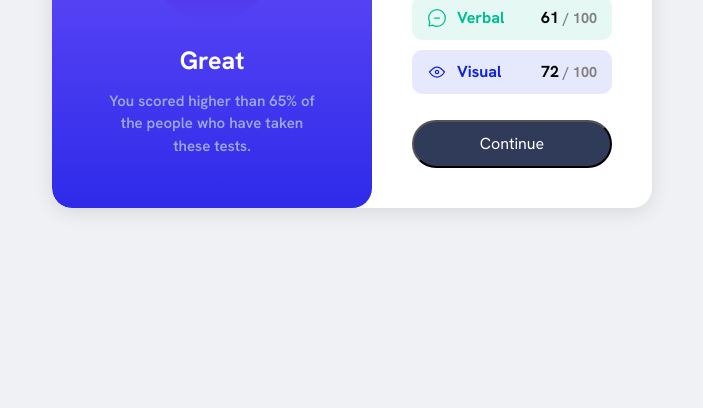
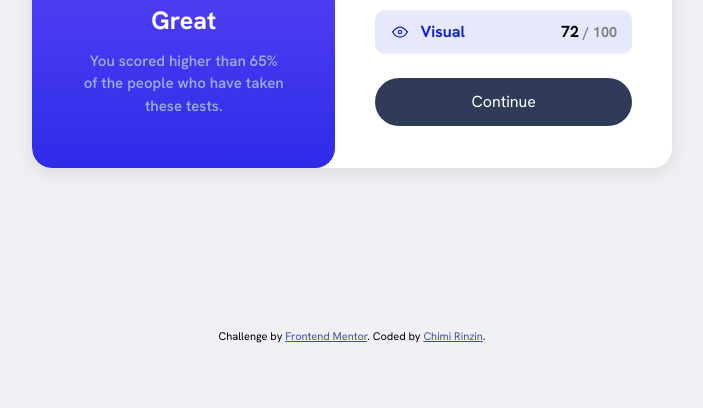
Before and after one commit to ChimiRinzin-HWR/ResultsSummary, a plain HTML site: page index.html in a window 1280 px wide. Shown: the part 392-800 px from the top of the page, without its empty margins (288-991 px from the left). Drawn offline with Linux system fonts and the light colour scheme.

Commit message:
final3 commit

```diff
--- a/index.html
+++ b/index.html
@@ -19,6 +19,7 @@
     <style>
       .attribution {
         font-size: 11px;
+        align-items: center;
         text-align: center;
       }
       .attribution a {
@@ -89,10 +90,11 @@
               >
             </li>
           </ul>
-          <button id="button">Continue</button>
+          <div tabindex="0" button id="button" class="button">Continue</div>
         </div>
       </div>
     </main>
+    <footer>
       <div class="attribution">
         Challenge by
         <a href="https://www.frontendmentor.io?ref=challenge" target="_blank"
@@ -102,6 +104,7 @@
           >Chimi Rinzin</a
         >.
       </div>
+    </footer>
   </body>
   <script src="javaS.js"></script>
 </html>
--- a/javaS.js
+++ b/javaS.js
@@ -46,6 +46,12 @@ document.addEventListener('DOMContentLoaded', function(){
 const next = document.getElementById("button")
 
 next.addEventListener('click', myfunction)
+next.addEventListener('touchstart', myfunction)
+next.addEventListener('keydown', function(event){
+    if(event.key === 'Enter'){
+        myfunction();
+    }
+})
 
 function myfunction(){
     fetch('./data2.json')
--- a/styles.css
+++ b/styles.css
@@ -1,4 +1,4 @@
-@import url('/reset.css');
+@import url('./reset.css');
 
 @font-face {
     font-family: 'hanken';
@@ -25,24 +25,28 @@
     --Light-lavender: hsl(241, 100%, 89%);
     --Dark-gray-blue: hsl(224, 30%, 27%);
 }
+main{
+    height: 45rem;
+    display: flex;
+    justify-content: center;
+    align-items: center;
+}
 body{
     font-family: 'hanken';
     background-color: #eff1f5;
 }
 .card{
     border-radius: 20px;
-    position: absolute;
-    left: 50%;
-    top: 50%;
-    -ms-transform: translate(-50%,-50%);
-    transform: translate(-50%,-50%);
     display: flex;
     background: white;
     border-radius: 20px;
     box-shadow: 0 4px 20px rgba(0, 0, 0, 0.1);
     overflow: hidden;
-    max-width: 600px;
     width: 100%;
+    max-width: 40rem;
+}
+.card > * {
+    flex: 1;
 }
 .score{
     background: linear-gradient(var(--Violet-blue-circle), var(--Persian-blue-circle));
@@ -54,7 +58,6 @@ body{
     justify-content:center;
     align-items: center;
     margin: 0 auto 20px;
-
     flex-direction: column;
     color: white;
     line-height: 35px;
@@ -138,16 +141,24 @@ li{
         color: var(--Cobalt-blue)
     }
 }
-button{
+.button{
     border-radius: 100px;
     width: 100%;
     height: 15%;
     margin-top: 5%;
+    display: flex;
+    text-align: center;
+    margin: 1.5rem 0 0;
+    padding: 0 6rem;
+    align-items: center;
     background-color: var(--Dark-gray-blue);
     color: white;
 }
 
-button:hover{
+.button:hover{
     background-color: var(--Light-royal-blue-background);
     cursor: pointer;
 }
+.button:focus{
+    outline-offset: 10px;
+}
```
Lines whose indentation alone changed are shown as unchanged.
